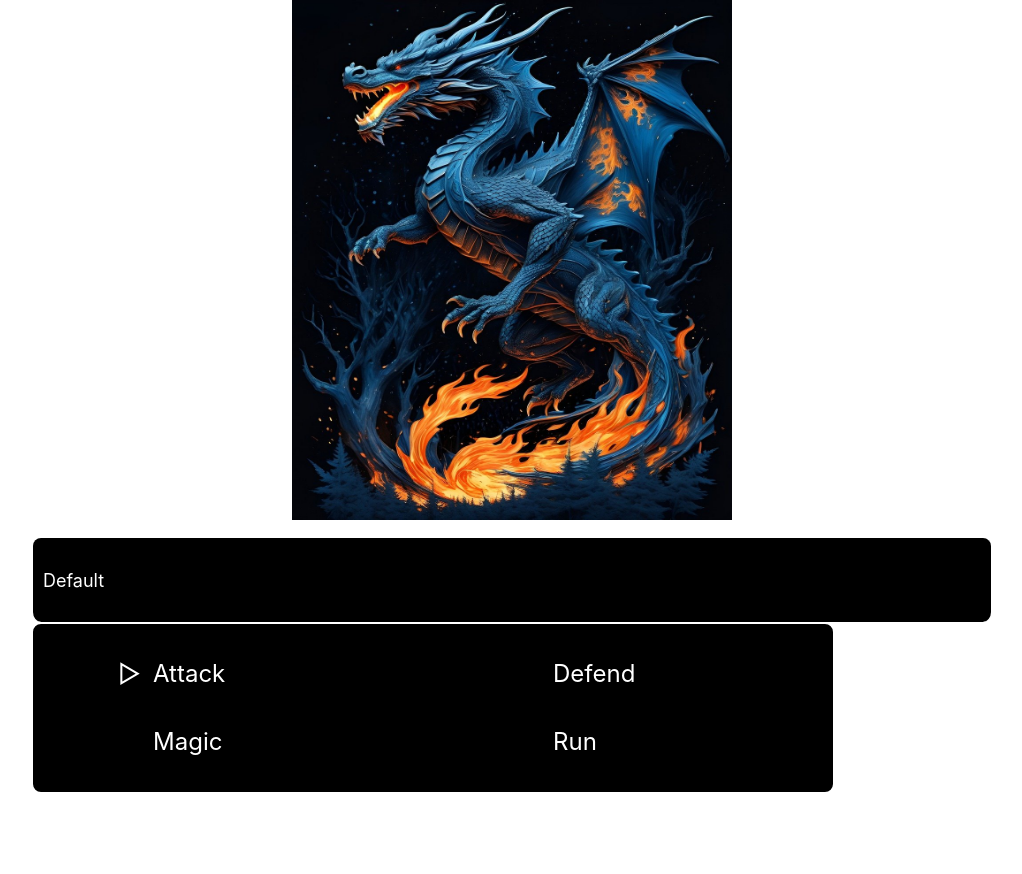
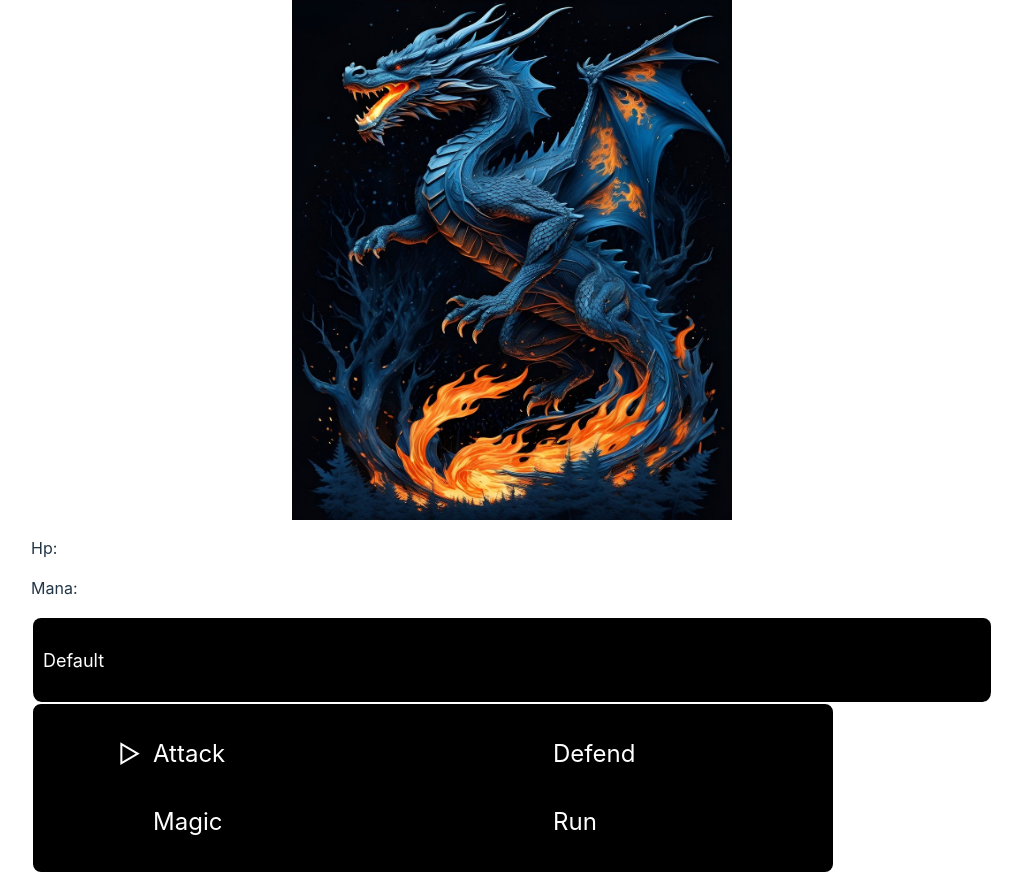
Before and after one commit to athaarsager/dragonslayer-game, a React (Vite) app in the folder dragonslayer_frontend/: page / in a window 1280 px wide. Shown: the whole page, without its empty margins (128-1150 px from the left). Before the commit the page ends 800 px from the top, so only its background shows below. Built offline with nearby package versions, Linux system fonts and the light colour scheme; no server answers.

Commit message:
Character Hp and mana display

```diff
--- a/dragonslayer_frontend/src/components/BattleScreen/BattleScreen.jsx
+++ b/dragonslayer_frontend/src/components/BattleScreen/BattleScreen.jsx
@@ -6,6 +6,7 @@ function BattleScreen() {
 
     const [onActionMenu, setOnActionMenu] = useState(true);
     const [classAttacks, setClassAttacks] = useState([]);
+    const [characterStats, setCharacterStats] = useState({});
     const [attackOptionChosen, setAttackOptionChosen] = useState(false);
     const [battleText, setBattleText] = useState("Default");
     // putting axios calls here for now. Will very likely need to move them to a different component later
@@ -13,6 +14,12 @@ function BattleScreen() {
         const response = await axios.get("/api/attacks/4");
         console.log(response.data);
         setClassAttacks(response.data);
+    }
+
+    async function fetchCharacterStats() {
+        const response = await axios.get(`/api/stats/4`);
+        console.log("These are the character's stats:", response.data[0]);
+        setCharacterStats(response.data[0]);
     }
 
     // function manually determines which item should be selected in the battle action menu
@@ -111,6 +118,7 @@ function BattleScreen() {
 
     useEffect(() => {
         fetchClassAttacks();
+        fetchCharacterStats();
     }, []);
 
     useEffect(() => {
@@ -144,6 +152,10 @@ function BattleScreen() {
                 <img src="/public/images/dragon.jpg"
                     alt="A dark blue dragon whose tail and wings exude flames as it sets a forest on fire in the night" />
             </div>
+            <div id="character-stat-display">
+                <p>Hp: {characterStats.hp}</p>
+                <p>Mana: {characterStats.mana}</p>
+            </div>
             <div id="battle-text" className="text-box">
                 <p>{battleText}</p>
             </div>
```
